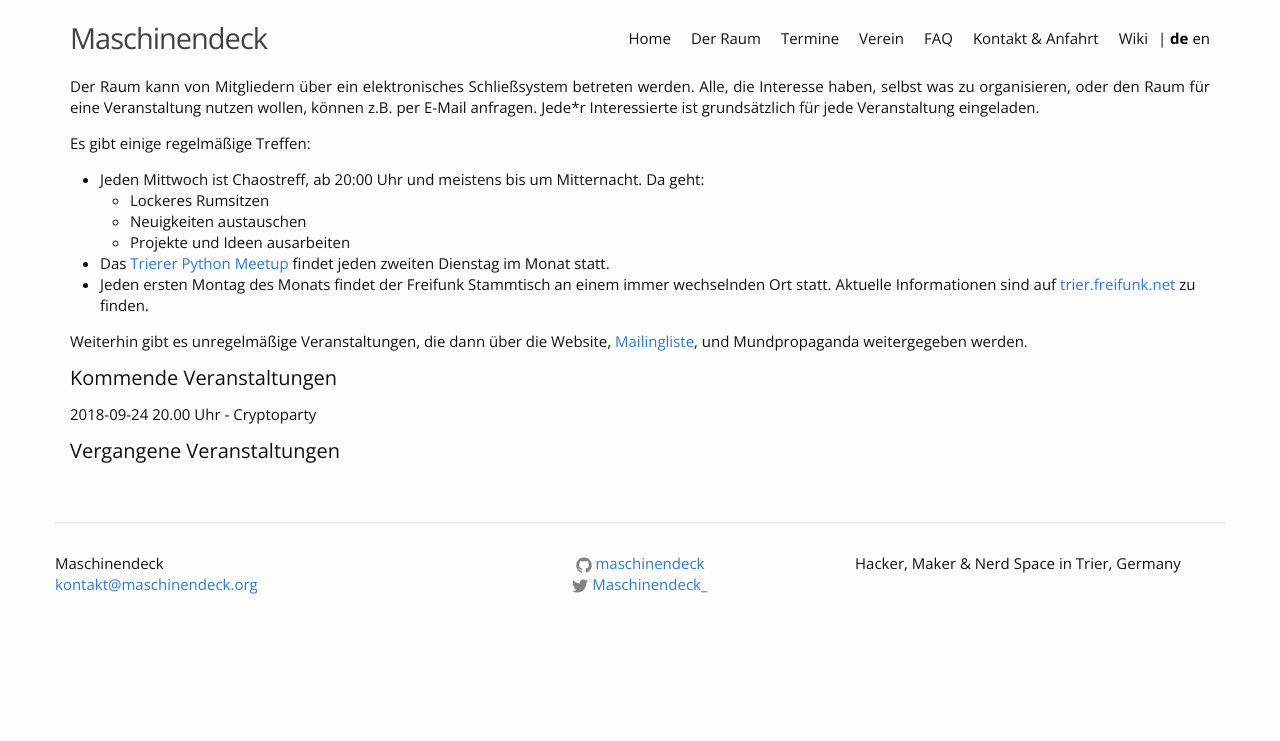
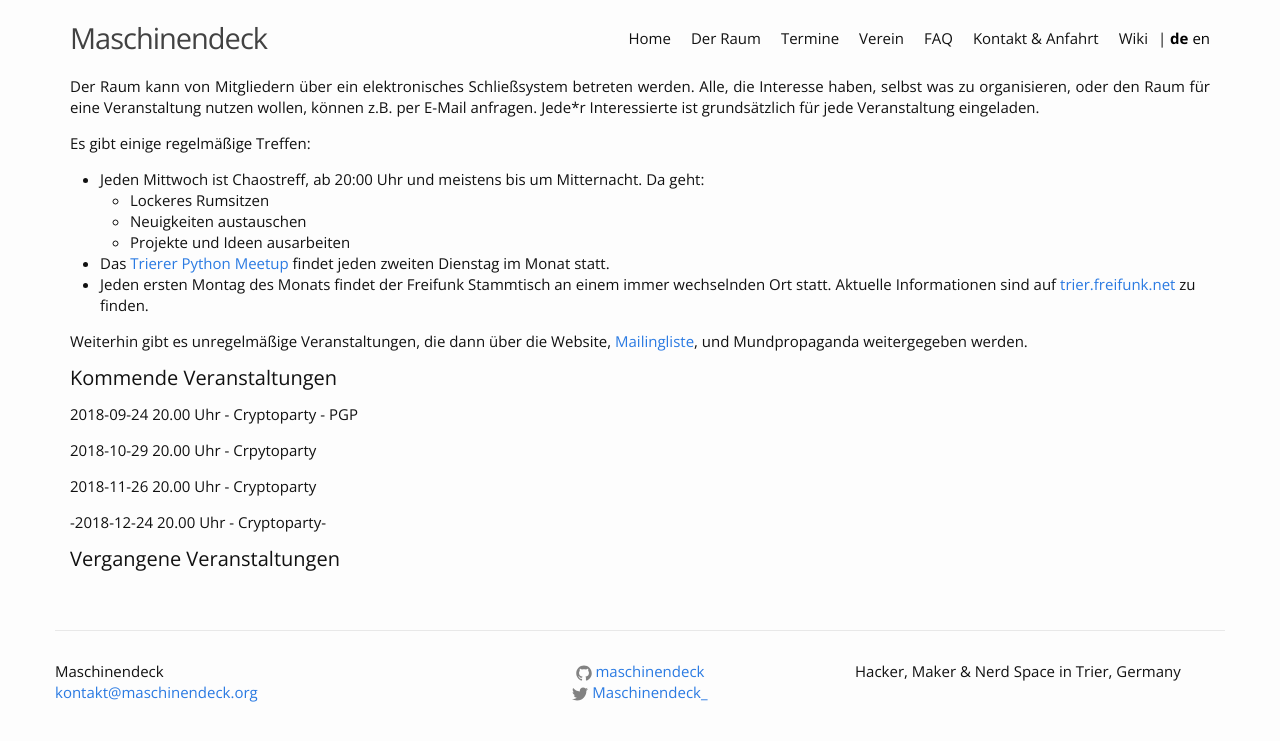
Before and after one commit to maschinendeck/maschinendeck.github.io, a Jekyll site: the page built from events.md, in a window 1280 px wide. Shown: the top 741 px of the page. Built offline with Jekyll 4.4.1, drawn with Linux system fonts in a browser that asks for light colours.

Commit message:
neue Termine Cryptoparties

```diff
--- a/events.md
+++ b/events.md
@@ -30,7 +30,13 @@ Weiterhin gibt es unregelmäßige Veranstaltungen, die dann über die Website, [
 
 <p class="upcoming-events"></p>
 
-2018-09-24 20.00 Uhr - Cryptoparty
+2018-09-24 20.00 Uhr - Cryptoparty - PGP
+
+2018-10-29 20.00 Uhr - Crpytoparty
+
+2018-11-26 20.00 Uhr - Cryptoparty
+
+-2018-12-24 20.00 Uhr - Cryptoparty-
 
 #### Vergangene Veranstaltungen
 
```
Also changed, not shown: events_en.md (+7 -1 lines).
